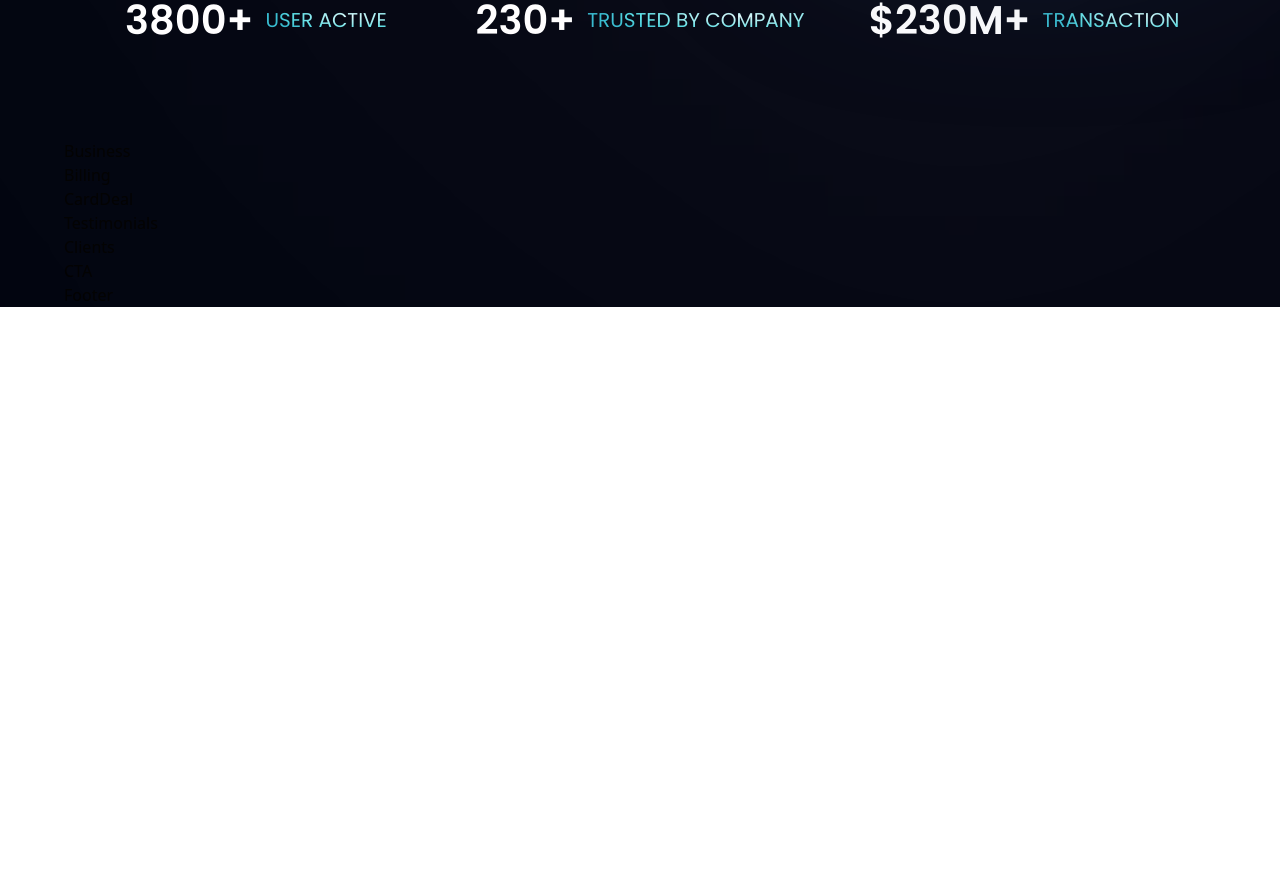
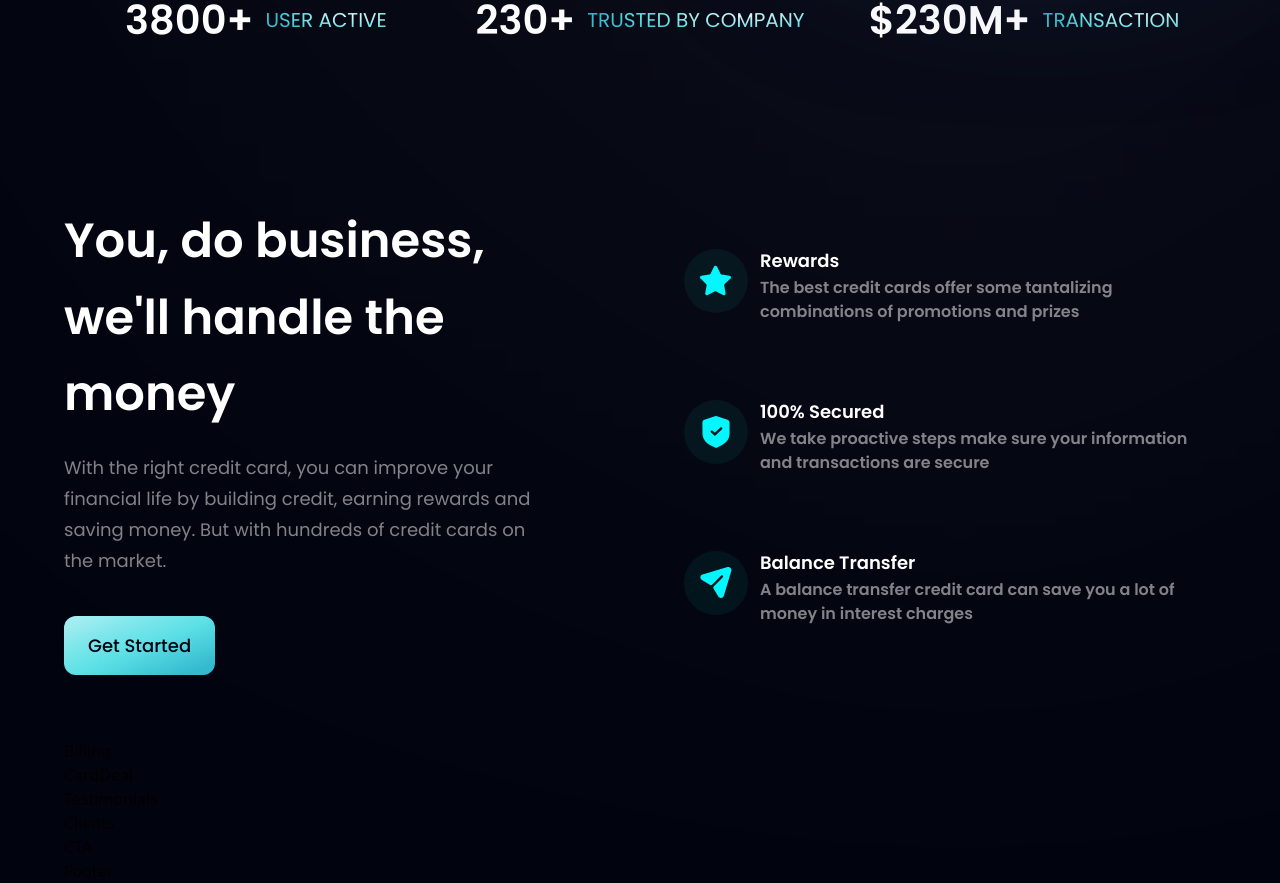
Before and after one commit to Michael3468/bank-modern, a React (Vite) app: page / in a window 1280 px wide. Shown: the part 742-1625 px from the top of the page. Before the commit the page ends 1049 px from the top, so only its background shows below. Built offline with nearby package versions, Linux system fonts and the light colour scheme.

Commit message:
feat: add Business and Button component

```diff
--- a/src/components/Business.tsx
+++ b/src/components/Business.tsx
@@ -1,3 +1,62 @@
-const Business = () => <div>Business</div>;
+import { FC } from 'react';
+
+import { Button } from '.';
+import { features } from '../constants';
+import styles, { layout } from '../styles';
+
+type FeatureCardProps = {
+  icon: string;
+  title: string;
+  content: string;
+  index: number;
+};
+const FeatureCard: FC<FeatureCardProps> = ({ icon, title, content, index }) => (
+  <div
+    className={`flex flex-row p-6 rounded-[20px] ${
+      index !== features.length - 1 ? 'mb-6' : 'mb-0'
+    } feature-card cursor-pointer`}
+  >
+    <div className={`w-[64px] h-[64px] rounded-full ${styles.flexCenter} bg-dimBlue`}>
+      <img src={icon} alt="icon" className="w-[50%] h-[50%] object-contain" />
+    </div>
+    <div className="flex-1 flex flex-col ml-3">
+      <h4 className="font-poppins font-semibold text-white text-[18px] leading-[23px] mb-1">
+        {title}
+      </h4>
+      <p className="font-poppins font-semibold text-dimWhite text-[16px] leading-[24px] mb-1">
+        {content}
+      </p>
+    </div>
+  </div>
+);
+
+const Business = () => (
+  <section id="features" className={layout.section}>
+    <div className={layout.sectionInfo}>
+      <h2 className={styles.heading2}>
+        {'You, do business, '}
+        <br className="sm:block hidden" />
+        we&apos;ll handle the money
+      </h2>
+      <p className={`${styles.paragraph} max-w-[470px] mt-5`}>
+        With the right credit card, you can improve your financial life by building credit, earning
+        rewards and saving money. But with hundreds of credit cards on the market.
+      </p>
+      <Button styles="mt-10" />
+    </div>
+
+    <div className={`${layout.sectionImg} flex-col`}>
+      {features.map((feature, index) => (
+        <FeatureCard
+          key={feature.id}
+          icon={feature.icon}
+          title={feature.title}
+          content={feature.content}
+          index={index}
+        />
+      ))}
+    </div>
+  </section>
+);
 
 export default Business;
--- a/src/components/Button.tsx
+++ b/src/components/Button.tsx
@@ -1,3 +1,16 @@
-const Button = () => <div>Button</div>;
+import { FC } from 'react';
+
+type Props = {
+  styles: string;
+};
+
+const Button: FC<Props> = ({ styles }) => (
+  <button
+    type="button"
+    className={`rounded-xl py-4 px-6 bg-blue-gradient font-poppins font-medium text-[18px] text-primary outline-none ${styles}`}
+  >
+    Get Started
+  </button>
+);
 
 export default Button;
--- a/src/constants/index.ts
+++ b/src/constants/index.ts
@@ -50,13 +50,13 @@
     id: 'feature-2',
     icon: shield,
     title: '100% Secured',
-    content: 'We take proactive steps make sure your information and transactions are secure.',
+    content: 'We take proactive steps make sure your information and transactions are secure',
   },
   {
     id: 'feature-3',
     icon: send,
     title: 'Balance Transfer',
-    content: 'A balance transfer credit card can save you a lot of money in interest charges.',
+    content: 'A balance transfer credit card can save you a lot of money in interest charges',
   },
 ];
 
--- a/tailwind.config.js
+++ b/tailwind.config.js
@@ -11,7 +11,7 @@
       colors: {
         primary: '#00040f',
         secondary: '#00f6ff',
-        dimWhite: 'rgba(255, 255, 255, 0.7)',
+        dimWhite: 'rgba(255, 255, 255, 0.5)',
         dimBlue: 'rgba(9, 151, 124, 0.1)',
       },
       fontFamily: {
```
